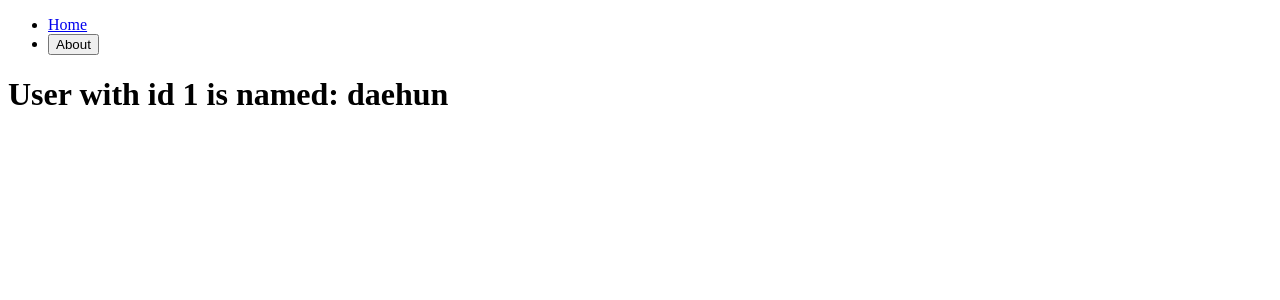
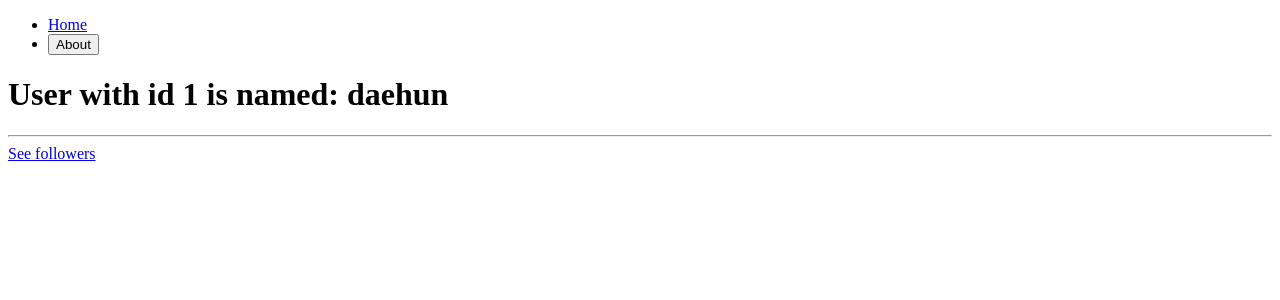
Before and after one commit to DaehunGwak/react-playground, a React (Create React App) app in the folder nomad-react-master/nomad-react-router/: page /users/1 in a window 1280 px wide. Shown: the top 300 px of the page. Built offline with nearby package versions, Linux system fonts and the light colour scheme.

Commit message:
nomad-react-master: router - nested Outlet

```diff
--- /dev/null
+++ b/nomad-react-master/nomad-react-router/src/screens/users/Followers.tsx
@@ -0,0 +1,5 @@
+function Followers() {
+  return <h1>Followers</h1>;
+}
+
+export default Followers;
--- a/nomad-react-master/nomad-react-router/src/screens/users/User.tsx
+++ b/nomad-react-master/nomad-react-router/src/screens/users/User.tsx
@@ -1,4 +1,4 @@
-import {useParams} from "react-router-dom";
+import {Link, Outlet, useParams} from "react-router-dom";
 import {users} from "../../data/mock";
 
 function User() {
@@ -7,6 +7,9 @@ function User() {
   return (
     <div>
       <h1>User with id {userId} is named: {users[Number(userId) - 1].name}</h1>
+      <hr/>
+      <Link to={"followers"}>See followers</Link>
+      <Outlet/>
     </div>
   );
 }
```
Also changed, not shown: nomad-react-master/nomad-react-router/src/screens/Router.tsx (+8 -1 lines).
